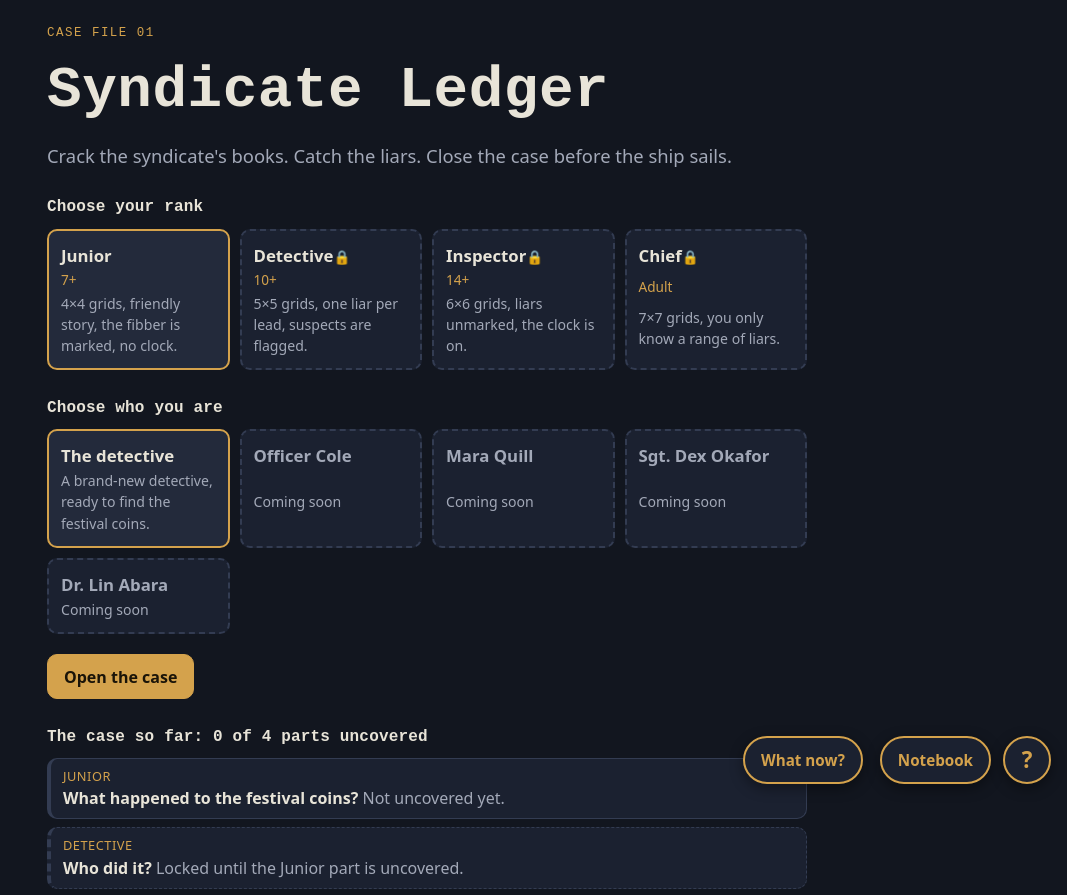
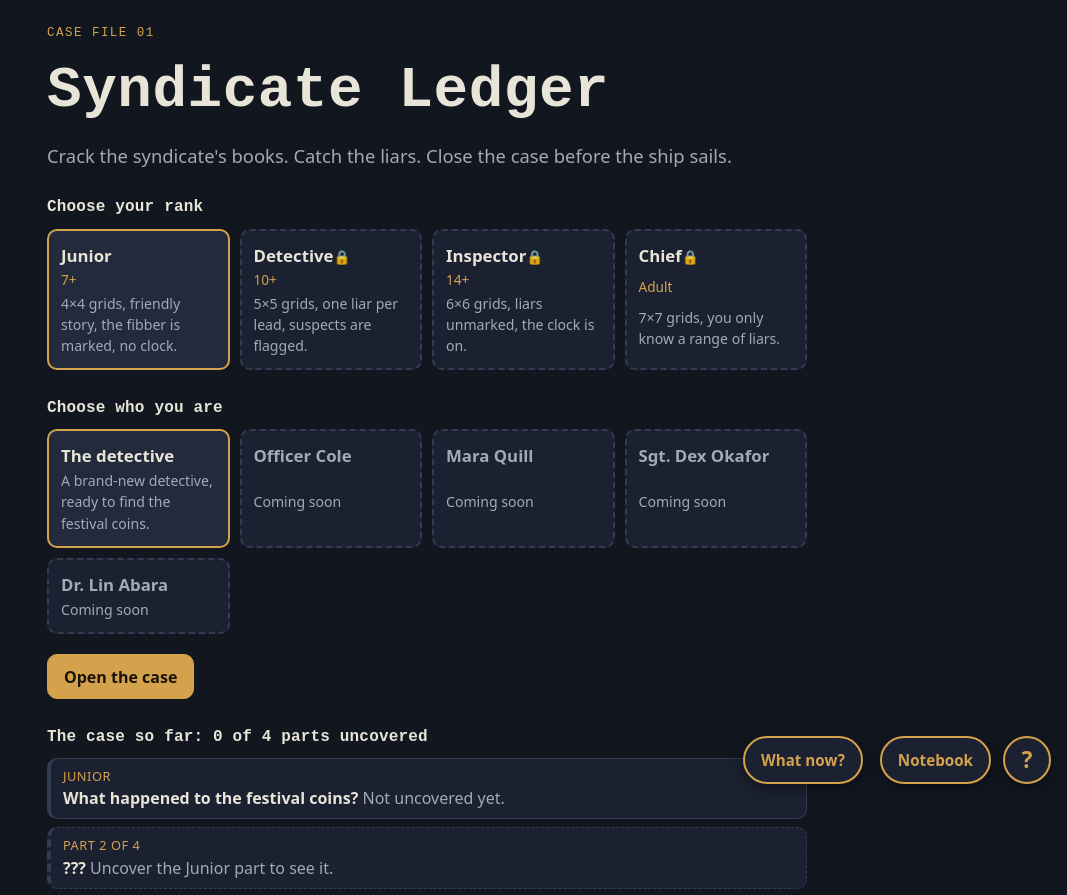
Before and after one commit to guhandelta/Syndicate-Ledger, a Svelte app: page / in a window 1280 px wide. Shown: the top 895 px of the page, without its empty margins (213-1280 px from the left). Built offline with nearby package versions, Linux system fonts and the light colour scheme.

Commit message:
Show only the parts uncovered so far on the case board

```diff
--- a/src/game/rankStory.ts
+++ b/src/game/rankStory.ts
@@ -81,5 +81,28 @@ export function rankUnlocked(cf: CaseFile, p: CaseProgress, preset: Preset): boo
 export const nextRank = (cf: CaseFile, p: CaseProgress): Preset =>
   PRESETS.find((r) => rankUnlocked(cf, p, r) && !p.parts[r]) ?? PRESETS[PRESETS.length - 1];
 
+/** One line of the case board on the start screen. */
+export interface BoardRow {
+  preset: Preset;
+  /** 1-based place in the case, for "Part 3 of 4". */
+  number: number;
+  /** found: its part is uncovered. open: it is the one to work on now. hidden: not reached, so nothing is given away. */
+  state: 'found' | 'open' | 'hidden';
+  part?: CasePart;
+}
+
+/**
+ * The case board shows only what the player has earned: the parts uncovered so far, the question of the rank
+ * that is open now, and hidden slots for the rest. A later rank's question stays unseen until the part below it
+ * is uncovered, because that question is built from what the earlier rank found (decided 2026-11-16).
+ */
+export function caseBoard(cf: CaseFile, p: CaseProgress): BoardRow[] {
+  return partsTotal(cf).map((preset, i) => {
+    const part = partOf(cf, preset)!;
+    if (p.parts[preset]) return { preset, number: i + 1, state: 'found', part };
+    return rankUnlocked(cf, p, preset) ? { preset, number: i + 1, state: 'open', part } : { preset, number: i + 1, state: 'hidden' };
+  });
+}
+
 /** The rank a solved part opens, if there is one above it. */
 export const rankAbove = (preset: Preset): Preset | undefined => PRESETS[PRESETS.indexOf(preset) + 1];
--- a/src/ui/components/Title.svelte
+++ b/src/ui/components/Title.svelte
@@ -1,7 +1,7 @@
 <script lang="ts">
   import { PRESETS, type Preset } from '../../game/caseTypes';
   import { PRESET_RULES } from '../../game/presets';
-  import { caseClosed, partOf, partsTotal, partsUncovered } from '../../game/rankStory';
+  import { caseBoard, caseClosed, partsTotal, partsUncovered } from '../../game/rankStory';
   import { clockOn, hoursLeft } from '../../game/state';
   import { t } from '../../game/text';
   import type { Session } from '../session.svelte';
@@ -25,6 +25,7 @@
   const parts = $derived(partsTotal(cf));
   const found = $derived(partsUncovered(cf, session.progress));
   const closed = $derived(caseClosed(cf, session.progress));
+  const board = $derived(caseBoard(cf, session.progress));
   const below = (p: Preset) => PRESET_RULES[PRESETS[PRESETS.indexOf(p) - 1]]?.label;
   const pickOpen = $derived(session.unlocked(session.titlePreset));
   const characters = $derived(cf.characters ?? []);
@@ -90,17 +91,18 @@
           <p class="closing"><strong>{T(cf.closing.title)}</strong> {T(cf.closing.text)}</p>
         {/if}
         <ol class="parts">
-          {#each parts as p}
-            {@const part = partOf(cf, p)!}
-            {@const got = session.progress.parts[p]}
-            <li class:got class:locked={!session.unlocked(p)}>
-              <span class="part-rank">{PRESET_RULES[p].label}</span>
-              {#if got}
-                <strong>{T(part.title)}</strong> <span class="muted">{T(part.reveal)}</span>
-              {:else if session.unlocked(p)}
-                <strong>{T(part.question)}</strong> <span class="muted">Not uncovered yet.</span>
+          {#each board as row (row.preset)}
+            <li class:got={row.state === 'found'} class:locked={row.state === 'hidden'}>
+              {#if row.state === 'hidden'}
+                <span class="part-rank">Part {row.number} of {parts.length}</span>
+                <strong>???</strong> <span class="muted">Uncover the {below(row.preset)} part to see it.</span>
               {:else}
-                <strong>{T(part.question)}</strong> <span class="muted">Locked until the {below(p)} part is uncovered.</span>
+                <span class="part-rank">{PRESET_RULES[row.preset].label}</span>
+                {#if row.state === 'found'}
+                  <strong>{T(row.part!.title)}</strong> <span class="muted">{T(row.part!.reveal)}</span>
+                {:else}
+                  <strong>{T(row.part!.question)}</strong> <span class="muted">Not uncovered yet.</span>
+                {/if}
               {/if}
             </li>
           {/each}
```
Also changed, not shown: 3 other files (tests, documents, lock files or other folders).
